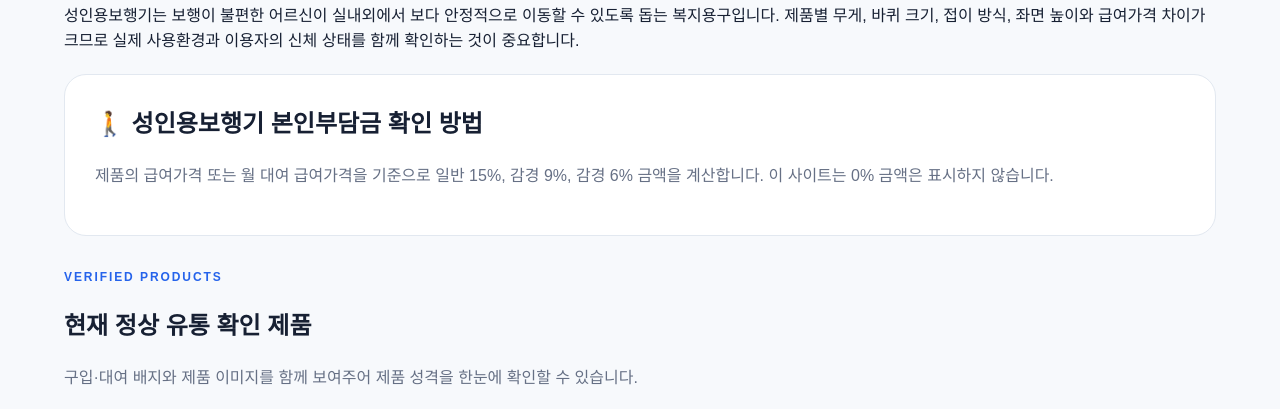
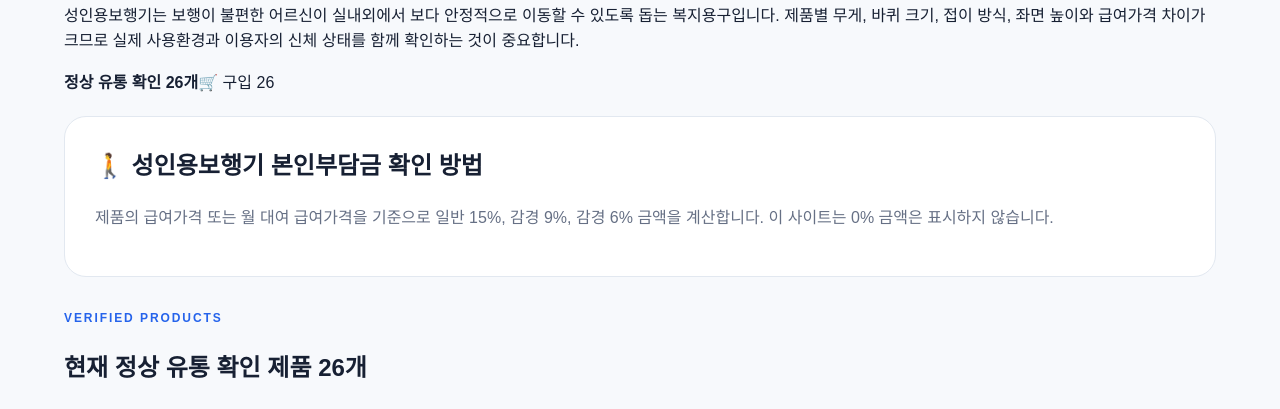
Before and after one commit to blacknacoof2-ux/welfare-equipment-site, a Next.js app: page /categories/adult-walker in a window 1280 px wide. Shown: the part 245-654 px from the top of the page. Built offline with nearby package versions, Linux system fonts and the light colour scheme; no server answers.

Commit message:
feat: improve category pages with live counts and structured titles

```diff
--- a/app/categories/[slug]/page.tsx
+++ b/app/categories/[slug]/page.tsx
@@ -3,7 +3,8 @@ import { notFound } from 'next/navigation';
 import ProductCard from '@/components/ProductCard';
 import { categories, getCategoryBySlug } from '@/lib/all-categories';
 import { getCategoryEmoji } from '@/lib/category-ui';
-import { publishedProducts } from '@/lib/products';
+import { getProductDisplayTitle } from '@/lib/product-display';
+import { getBenefitMode, publishedProducts } from '@/lib/products';
 
 export function generateStaticParams() {
   return categories.map((category) => ({ slug: category.slug }));
@@ -29,6 +30,9 @@ export default async function CategoryPage({ params }: { params: Promise<{ slug:
   if (!category) notFound();
 
   const products = publishedProducts.filter((product) => product.category === category.name);
+  const purchaseCount = products.filter((product) => getBenefitMode(product) === 'PURCHASE').length;
+  const rentalCount = products.filter((product) => getBenefitMode(product) === 'RENTAL').length;
+  const mixedCount = products.filter((product) => getBenefitMode(product) === 'PURCHASE_OR_RENTAL').length;
   const baseUrl = process.env.NEXT_PUBLIC_SITE_URL ?? 'http://localhost:5000';
   const categoryUrl = `${baseUrl}/categories/${category.slug}`;
   const emoji = getCategoryEmoji(category.name);
@@ -52,7 +56,7 @@ export default async function CategoryPage({ params }: { params: Promise<{ slug:
       '@type': 'ListItem',
       position: index + 1,
       url: `${baseUrl}/products/${product.slug}`,
-      name: product.name,
+      name: getProductDisplayTitle(product),
     })),
   };
 
@@ -85,6 +89,15 @@ export default async function CategoryPage({ params }: { params: Promise<{ slug:
       </div>
       <p>{category.intro}</p>
 
+      {products.length > 0 && (
+        <div className="category-live-summary" aria-label={`${category.name} 현재 공개 제품 수`}>
+          <strong>정상 유통 확인 {products.length}개</strong>
+          {purchaseCount > 0 && <span>🛒 구입 {purchaseCount}</span>}
+          {rentalCount > 0 && <span>🔁 대여 {rentalCount}</span>}
+          {mixedCount > 0 && <span>↔️ 구입·대여 {mixedCount}</span>}
+        </div>
+      )}
+
       <div className="content-card" style={{ marginTop: 20 }}>
         <h2>{emoji} {category.name} 본인부담금 확인 방법</h2>
         <p className="muted">제품의 급여가격 또는 월 대여 급여가격을 기준으로 일반 15%, 감경 9%, 감경 6% 금액을 계산합니다. 이 사이트는 0% 금액은 표시하지 않습니다.</p>
@@ -92,7 +105,7 @@ export default async function CategoryPage({ params }: { params: Promise<{ slug:
 
       <div style={{ marginTop: 32 }}>
         <p className="eyebrow">VERIFIED PRODUCTS</p>
-        <h2>현재 정상 유통 확인 제품</h2>
+        <h2>현재 정상 유통 확인 제품 {products.length > 0 ? `${products.length}개` : ''}</h2>
         <p className="muted">구입·대여 배지와 제품 이미지를 함께 보여주어 제품 성격을 한눈에 확인할 수 있습니다.</p>
       </div>
 
```
